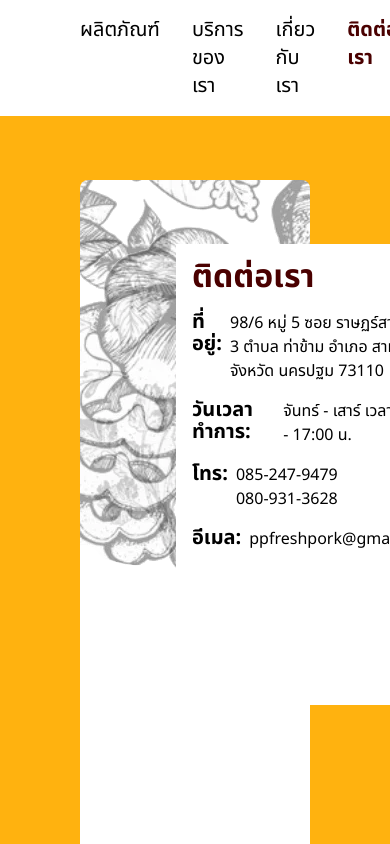
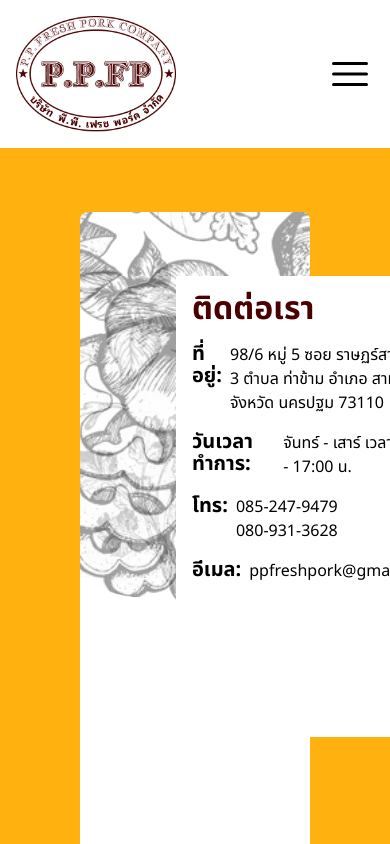
Before and after one commit to Chanawin-kmpn/pp-fresh-pork, a Next.js app: page /contact in a window 390 px wide. Shown: the top 844 px of the page. Built offline with nearby package versions, Linux system fonts and the light colour scheme.

Commit message:
Update: Update Nav mobile responsive

```diff
--- a/src/app/components/Nav.jsx
+++ b/src/app/components/Nav.jsx
@@ -1,10 +1,18 @@
 "use client";
-import React from "react";
-import { usePathname } from "next/navigation";
+import React, { useEffect, useState } from "react";
+import { usePathname, useRouter } from "next/navigation";
 import Link from "next/link";
 import Image from "next/image";
 
+const navMenus = [
+  { href: "/products", label: "ผลิตภัณฑ์" },
+  { href: "/myservice", label: "บริการของเรา" },
+  { href: "/about", label: "เกี่ยวกับเรา" },
+  { href: "/contact", label: "ติดต่อเรา" },
+];
+
 function Nav() {
+  const [menuOpen, setMenuOpen] = useState(false);
   const pathname = usePathname();
 
   const isActive = (href) => {
@@ -12,7 +20,7 @@ function Nav() {
   };
 
   return (
-    <nav className="w-full bg-white flex justify-between items-center px-20 py-4">
+    <nav className="relative lg:static w-full bg-white flex justify-between items-center px-4 lg:px-20 py-4">
       <Link href="/">
         <Image
           src="/assets/images/logo/ppfreshpork-logo.png"
@@ -22,47 +30,43 @@ function Nav() {
           priority={true}
         />
       </Link>
-      <ul className="flex gap-8">
-        <li>
-          <Link
-            className={`text-lg transition-all duration-75 ease-in-out  hover:border-b-2 hover:border-primary hover:text-primary ${
-              isActive("/products") ? "font-bold text-primary" : ""
-            }`}
-            href="/products"
+      <button className="lg:hidden" onClick={() => setMenuOpen(!menuOpen)}>
+        <svg
+          xmlns="http://www.w3.org/2000/svg"
+          fill="none"
+          viewBox="0 0 24 24"
+          strokeWidth={1.5}
+          stroke="currentColor"
+          className="w-12 h-12"
+        >
+          <path
+            strokeLinecap="round"
+            strokeLinejoin="round"
+            d="M3.75 6.75h16.5M3.75 12h16.5m-16.5 5.25h16.5"
+          />
+        </svg>
+      </button>
+      <ul
+        className={`absolute top-full w-full -ml-4 text-center bg-white z-10 lg:static lg:w-auto lg:flex lg:gap-8 lg:text-left lg:m-0 ${
+          menuOpen ? "block" : "hidden"
+        } lg:block`}
+      >
+        {navMenus.map((menu, index) => (
+          <li
+            className="first-of-type:border-t  border-b border-gray3 py-4 lg:border-0 lg:first-of-type:border-0"
+            key={index}
           >
-            ผลิตภัณฑ์
-          </Link>
-        </li>
-        <li>
-          <Link
-            className={`text-lg transition-all duration-75 ease-in-out  hover:border-b-2 hover:border-primary hover:text-primary ${
-              isActive("/myservice") ? "font-bold text-primary" : ""
-            }`}
-            href="/myservice"
-          >
-            บริการของเรา
-          </Link>
-        </li>
-        <li>
-          <Link
-            className={`text-lg transition-all duration-75  ease-in-out hover:border-b-2 hover:border-primary hover:text-primary ${
-              isActive("/about") ? "font-bold text-primary" : ""
-            }`}
-            href="/about"
-          >
-            เกี่ยวกับเรา
-          </Link>
-        </li>
-        <li>
-          <Link
-            className={`text-lg transition-all duration-75  ease-in-out hover:border-b-2 hover:border-primary hover:text-primary ${
-              isActive("/contact") ? "font-bold text-primary" : ""
-            }`}
-            href="/contact"
-          >
-            ติดต่อเรา
-          </Link>
-        </li>
+            <Link
+              className={`text-lg transition-all duration-75 ease-in-out hover:border-b-2 hover:border-primary hover:text-primary ${
+                isActive(menu.href) ? "font-bold text-primary" : ""
+              }`}
+              onClick={() => setMenuOpen(false)}
+              href={menu.href}
+            >
+              {menu.label}
+            </Link>
+          </li>
+        ))}
       </ul>
     </nav>
   );
--- a/src/app/contact/page.jsx
+++ b/src/app/contact/page.jsx
@@ -8,9 +8,7 @@ function Contact() {
           <iframe
             className="w-full h-[461px] rounded-md"
             src="https://www.google.com/maps/embed?pb=!1m18!1m12!1m3!1d14214.752969758734!2d100.23930552120481!3d13.708278058559488!2m3!1f0!2f0!3f0!3m2!1i1024!2i768!4f13.1!3m3!1m2!1s0x30e2ebb3413245c3%3A0x3457c3adabe8415c!2z4Lia4Lij4Li04Lip4Lix4LiXIOC4nuC4tS7guJ7guLUuIOC5gOC4n-C4o-C4iuC4nuC4reC4o-C5jOC4hCDguIjguLPguIHguLHguJQ!5e1!3m2!1sth!2sth!4v1715833640338!5m2!1sth!2sth"
-            allowfullscreen=""
             loading="lazy"
-            referrerpolicy="no-referrer-when-downgrade"
           ></iframe>
         </div>
         <div className="flex-1 bg-white p-4">
```
